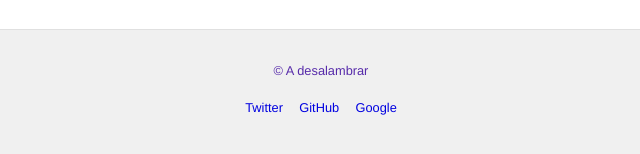
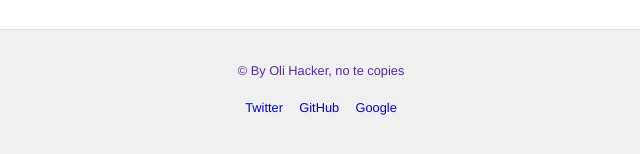
Before and after one commit to OliHackerDeveloper/Mysite, a plain HTML site: page acerca_de/index.html in a window 1280 px wide. Shown: the part 202-356 px from the top of the page, 319-959 px from the left. Drawn offline with Linux system fonts and the light colour scheme; files that its build step writes are made by us from their sources.

Commit message:
no te copies, jaja es broma

```diff
--- a/acerca_de/index.html
+++ b/acerca_de/index.html
@@ -38,7 +38,7 @@ Segundo párrafo del Acerca de
 
 <footer>
 <section>
-<p>&copy; A desalambrar</p>
+<p>&copy; By Oli Hacker, no te copies</p>
 <p>
     <a href="https://twitter.com/">Twitter</a>
     <a href="https://github.com/OliHackerDeveloper/">GitHub</a>
```
Also changed, not shown: blog/index.html (+1 -1 lines), blog/post_001/index.html (+1 -1 lines), blog/post_002/index.html (+1 -1 lines), contacto/index.html (+1 -1 lines), index.html (+1 -1 lines), novedades/index.html (+1 -1 lines), novedades/lluvia/index.html (+1 -1 lines), novedades/viento/index.html (+1 -1 lines), 1 other file.
